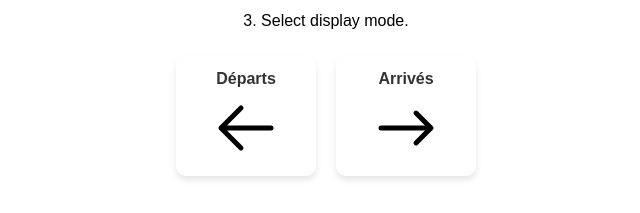
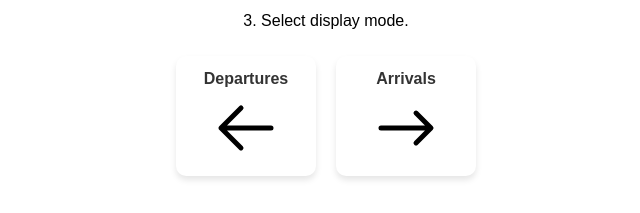
Before and after one commit to avgarint/siel-simulator, a plain HTML site: page src/index.html in a window 1280 px wide. Shown: the part 432-645 px from the top of the page, 314-954 px from the left. Drawn offline with nearby package versions, Linux system fonts and the light colour scheme.

Commit message:
Updated translation

```diff
--- a/src/index.html
+++ b/src/index.html
@@ -70,11 +70,11 @@
 
         <div class="transport-option-container">
             <div class="transport-option-card" :class="{ 'selected': selectedMode === 1 }" x-on:click="selectedMode = 1">
-                <p>Départs</p>
+                <p>Departures</p>
                 <img src="images/left.svg" alt="Departures" />
             </div>
             <div class="transport-option-card" :class="{ 'selected': selectedMode === 2 }" x-on:click="selectedMode = 2">
-                <p>Arrivés</p>
+                <p>Arrivals</p>
                 <img src="images/right.svg" alt="Arrivals" />
             </div>
         </div>
```
